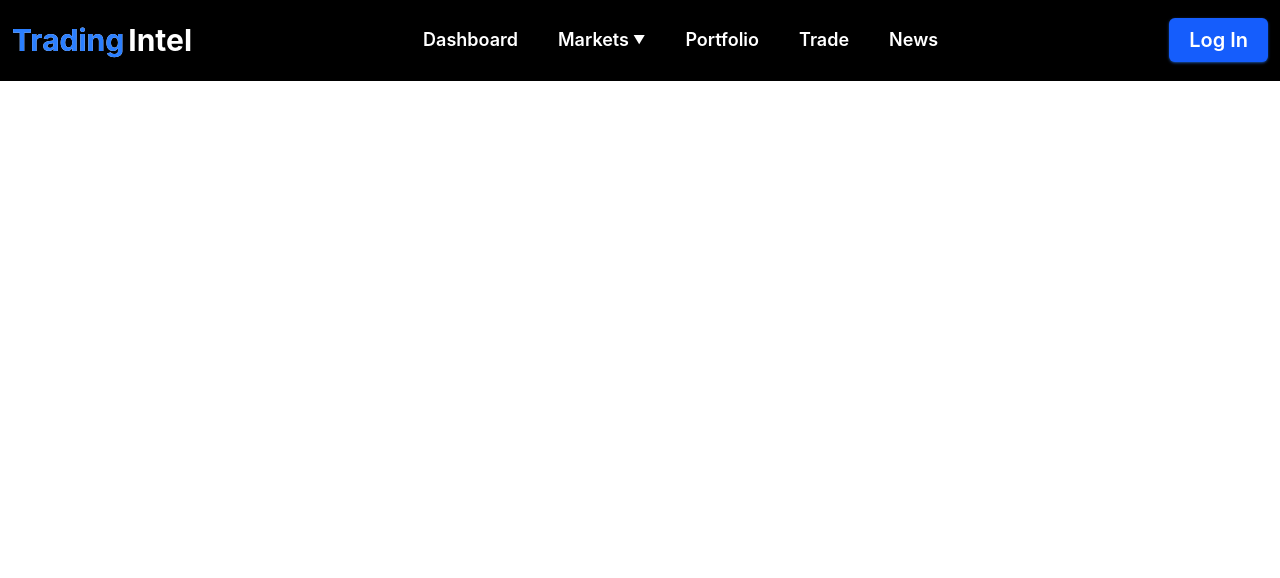
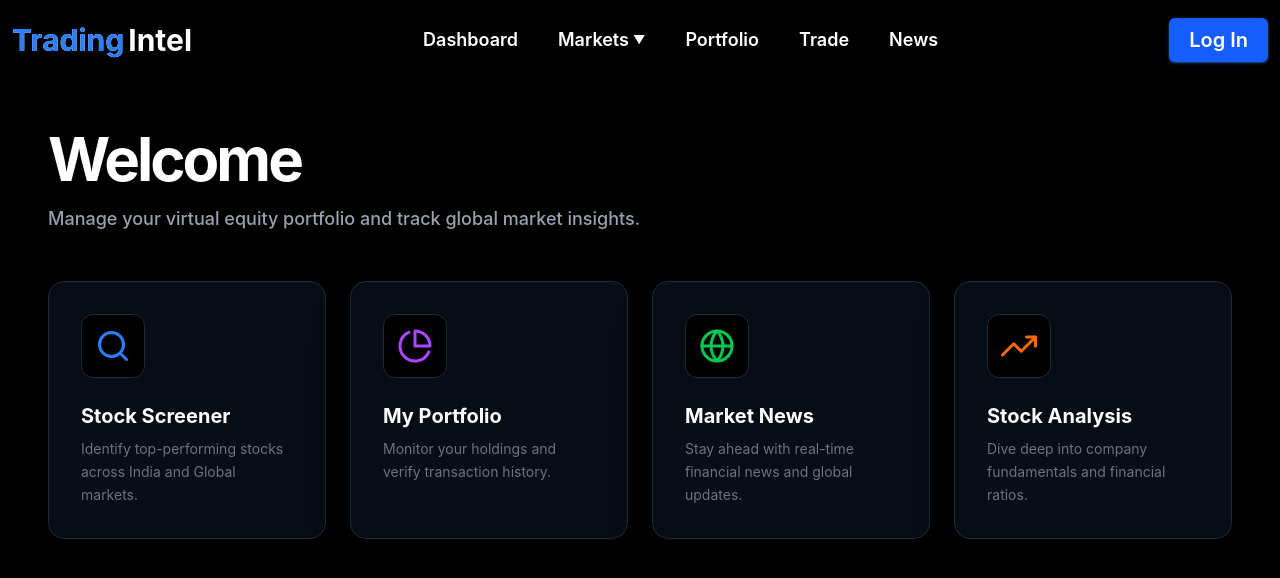
Before and after one commit to RadadiyaBrij/Virtual-Trading-Portfolio-Intelligence-Platform, a React app in the folder frontend/: page / in a window 1280 px wide. Shown: the top 578 px of the page. Built offline with nearby package versions, Linux system fonts and the light colour scheme; the HTML template or start-up script is replaced by a standard one.

Commit message:
Add Dashboard navigations to different pages.

```diff
--- a/frontend/src/pages/Dashboard.jsx
+++ b/frontend/src/pages/Dashboard.jsx
@@ -1,9 +1,61 @@
 import React from 'react';
+import { Link } from 'react-router-dom';
+import { FiTrendingUp, FiSearch, FiGlobe, FiPieChart } from 'react-icons/fi';
 
 export default function Dashboard() {
   return (
-    <div className="min-h-screen bg-white text-white font-bold">
-      <div>i am in dashboard.</div>
+    <div className="min-h-screen bg-black text-white p-6 md:p-12">
+      <div className="max-w-7xl mx-auto animate-in fade-in slide-in-from-bottom duration-700">
+
+        {/* --- Hero Header --- */}
+        <div className="mb-12">
+           <h1 className="text-4xl md:text-6xl font-bold tracking-tighter mb-4">Welcome</h1>
+           <p className="text-gray-400 text-lg max-w-2xl font-medium">Manage your virtual equity portfolio and track global market insights.</p>
+        </div>
+
+        {/* --- Quick Access Grid --- */}
+        <div className="grid grid-cols-1 md:grid-cols-2 lg:grid-cols-4 gap-6 mb-16">
+           <DashboardCard
+              to="/market/stocks"
+              icon={<FiSearch className="text-blue-500" />}
+              label="Stock Screener"
+              description="Identify top-performing stocks across India and Global markets."
+           />
+           <DashboardCard
+              to="/portfolio"
+              icon={<FiPieChart className="text-purple-500" />}
+              label="My Portfolio"
+              description="Monitor your holdings and verify transaction history."
+           />
+           <DashboardCard
+              to="/news"
+              icon={<FiGlobe className="text-green-500" />}
+              label="Market News"
+              description="Stay ahead with real-time financial news and global updates."
+           />
+           <DashboardCard
+              to="/market/stocks"
+              icon={<FiTrendingUp className="text-orange-500" />}
+              label="Stock Analysis"
+              description="Dive deep into company fundamentals and financial ratios."
+           />
+        </div>
+
+      </div>
     </div>
   );
 }
+
+function DashboardCard({ to, icon, label, description }) {
+  return (
+    <Link to={to} className="bg-gray-900/50 border border-gray-800 p-8 rounded-2xl flex flex-col gap-6 hover:bg-gray-800 hover:border-gray-700 transition-all group shadow-2xl">
+       <div className="text-4xl bg-black border border-gray-800 w-16 h-16 rounded-xl flex items-center justify-center transition-transform group-hover:scale-110 duration-300">
+          {icon}
+       </div>
+       <div>
+          <h3 className="text-xl font-bold mb-2 group-hover:text-blue-400 transition-colors">{label}</h3>
+          <p className="text-gray-500 text-sm leading-relaxed">{description}</p>
+       </div>
+    </Link>
+  );
+}
```
